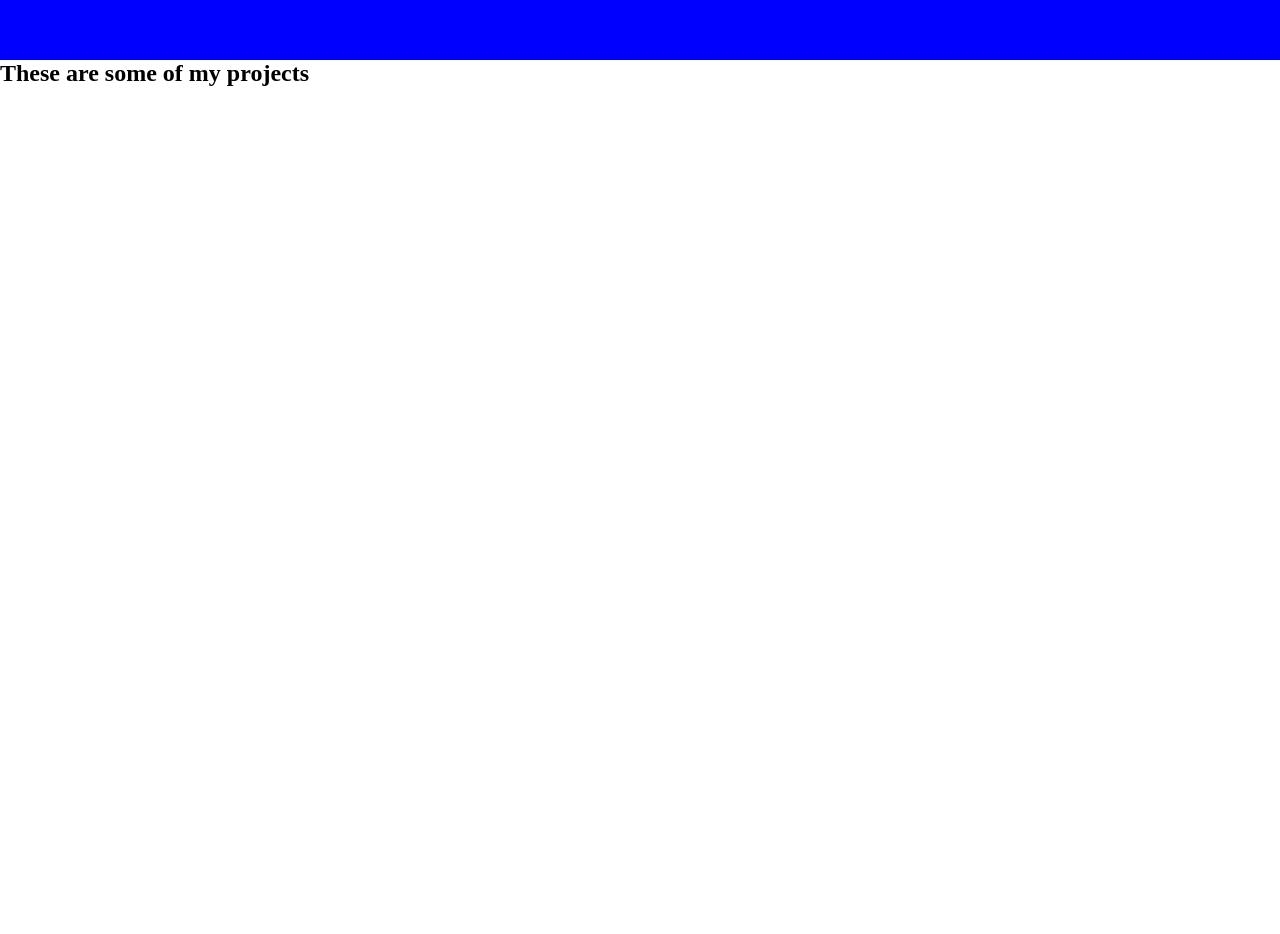
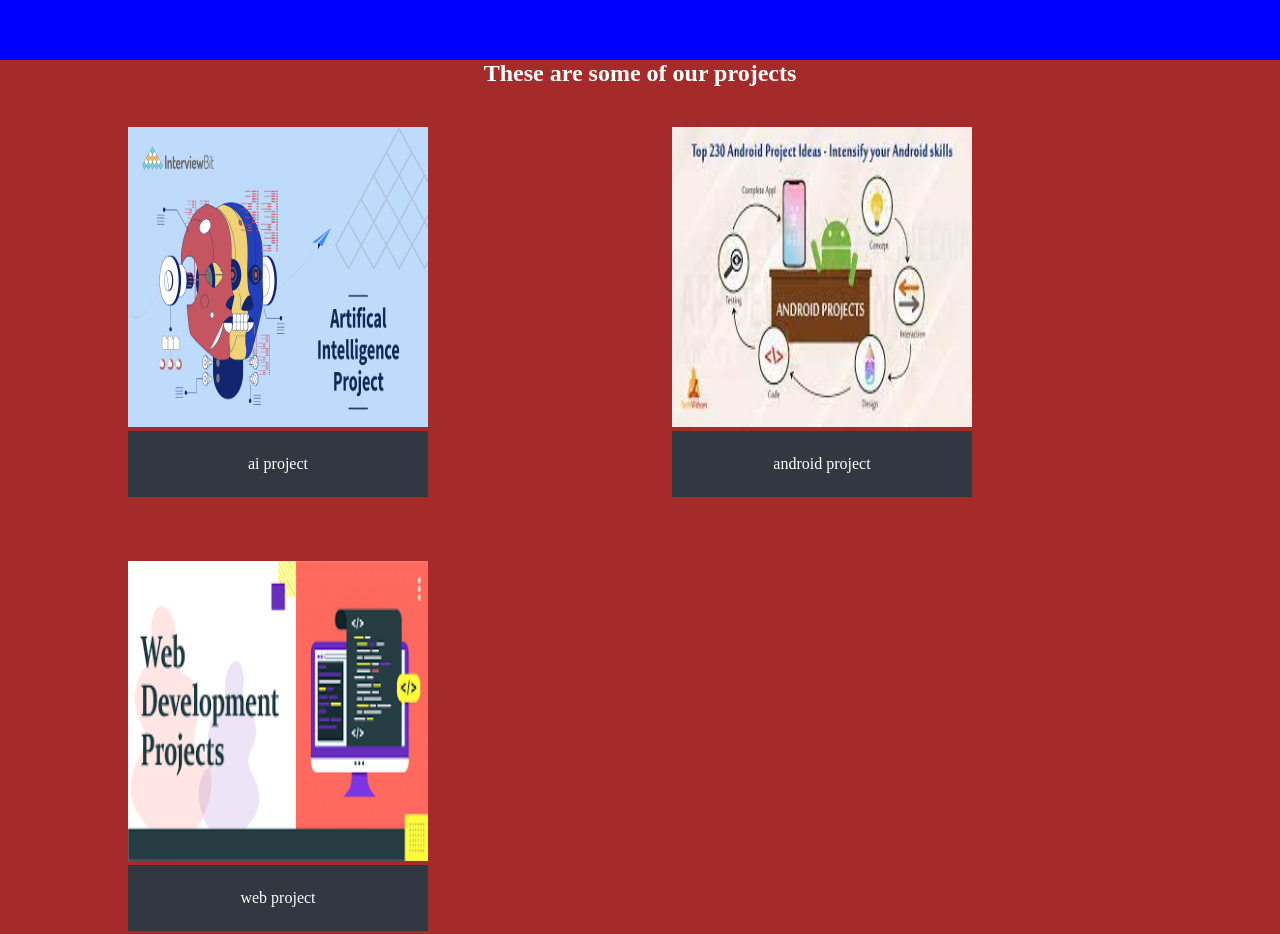
Before and after one commit to GldzzPro/microversechalenge, a plain HTML site: page fcc-test-suite-template-master/index.html in a window 1280 px wide. Shown: the part 740-1674 px from the top of the page. Before the commit the page ends 827 px from the top, so only its background shows below. Drawn offline with Linux system fonts and the light colour scheme.

Commit message:
adding projects grid

```diff
--- a/fcc-test-suite-template-master/css/style.css
+++ b/fcc-test-suite-template-master/css/style.css
@@ -14,5 +14,36 @@
 }
 #projects{
 display: flex;
+align-items: center;
+justify-content: center;
+flex-direction: column;
+row-gap: 5vh;
+width: 100vw;
+
+background-color: brown;
+color: white;
+
 
 }
+
+.projects-grid {
+display: grid;
+grid-template-columns: repeat(auto-fit, minmax(320px, 1fr));
+grid-gap: 4rem;
+width: 80%;
+max-width: 1280px;
+margin: 0 auto;
+margin-bottom: 6rem;
+}
+
+img {
+    height: 300px;
+    width: 300px;
+}
+
+.description{
+    width: 300px;
+    background-color: #313841;
+    text-align: center;
+    padding: 5%;
+}
--- a/fcc-test-suite-template-master/index.html
+++ b/fcc-test-suite-template-master/index.html
@@ -7,12 +7,32 @@
   </head>
 
   <body>
+
     <section id="welcome-section">
-
       <h1 > Hello we are joshua and farhat</h1>
     </section>
-    <section id="projects" class="project-title"></section>
-    <h2 class="projects-section-header">These are some of my projects</h2>
+
+    <section id="projects" class="projects-section">
+
+      <h2 class="projects-section-header">These are some of our projects</h2>
+
+      <div class="projects-grid">
+       <a class="project-title">
+        <img src="ai.png" alt="">
+        <p  class="description">ai project  </p>
+       </a>
+       <a class="project-title">
+        <img src="android.jpeg" alt="">
+        <p class="description"> android project</p>
+       </a>
+       <a class="project-title">
+        <img src="projectone.png" alt="">
+        <p class="description">web project </p>
+       </a>
+      </div>
+
     </section>
+
+
   </body>
 </html>
```
Also changed, not shown: fcc-test-suite-template-master/ai.png (added), fcc-test-suite-template-master/android.jpeg (added), fcc-test-suite-template-master/projectone.png (added).
